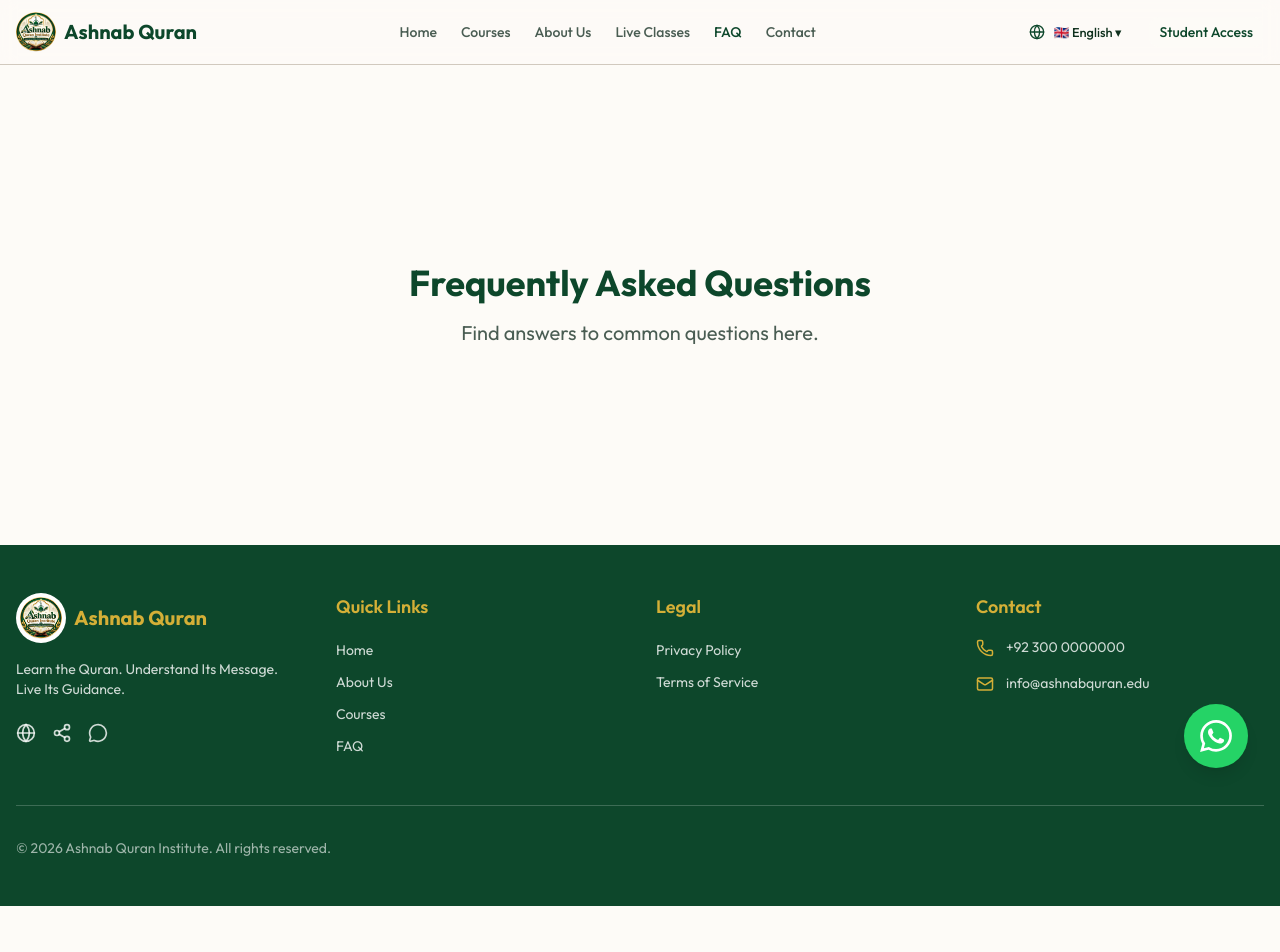
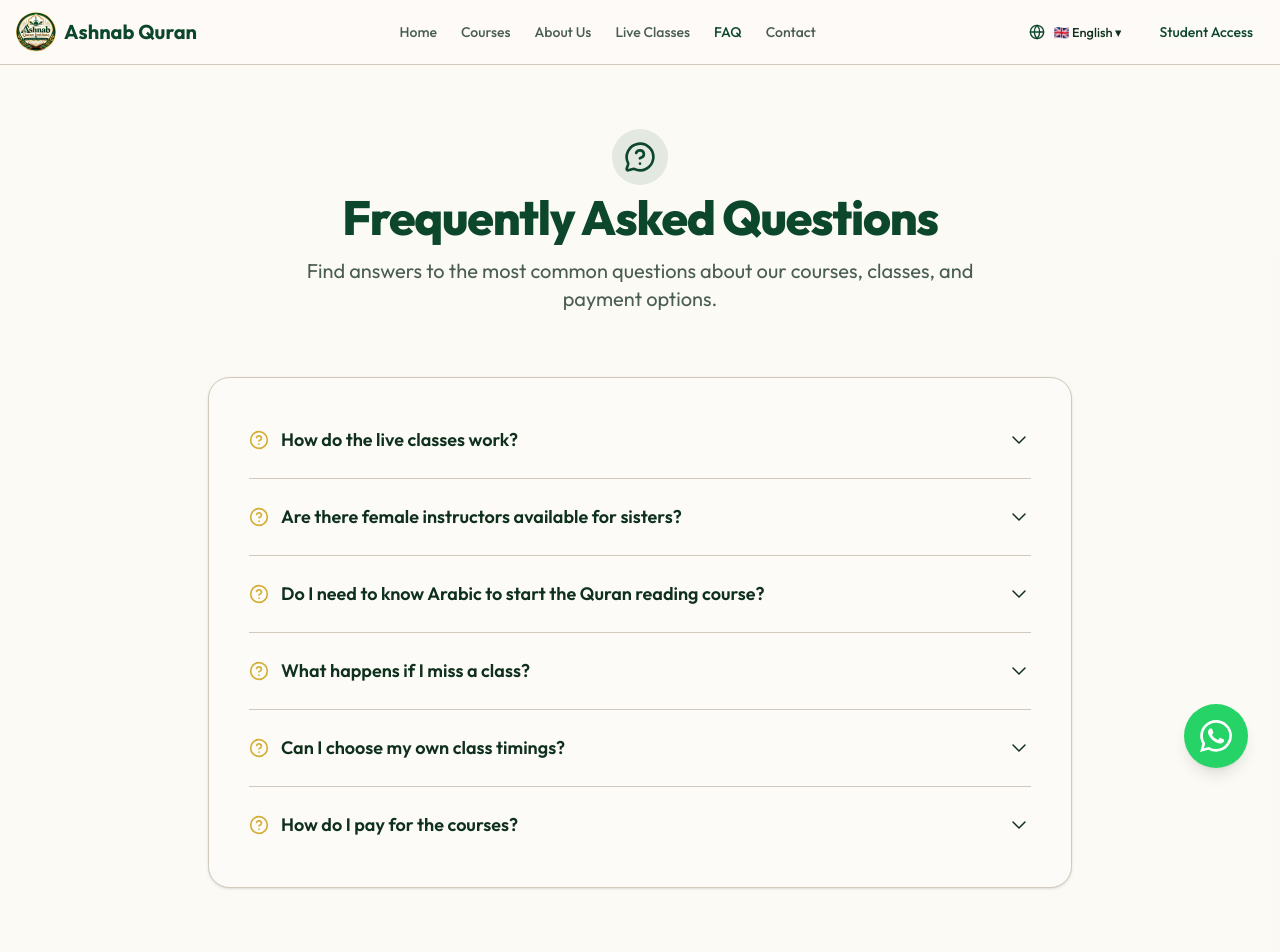
Before and after one commit to Humnaa-Nadeem/Ashnab, a Next.js app: page /en/faq in a window 1280 px wide. Shown: the top 952 px of the page. Before the commit the page ends 906 px from the top, so only its background shows below. Built offline with nearby package versions, Linux system fonts and the light colour scheme.

Commit message:
build faq page

```diff
--- a/src/app/[locale]/faq/page.tsx
+++ b/src/app/[locale]/faq/page.tsx
@@ -1,8 +1,81 @@
-export default function FAQPage() {
+import { getTranslations } from 'next-intl/server';
+import { HelpCircle, MessageCircleQuestion } from 'lucide-react';
+import { Link } from '@/i18n/routing';
+import { buttonVariants } from '@/components/ui/button';
+
+export default async function FAQPage() {
+  const t = await getTranslations('FAQ');
+
+  // Using English defaults directly here for the Q&A, ideally they would come from translation files
+  const faqs = [
+    {
+      question: "How do the live classes work?",
+      answer: "Our classes are conducted 1-on-1 via Zoom or Google Meet. You'll connect with your instructor at your scheduled time, share screens if necessary, and get personalized guidance on your recitation and memorization."
+    },
+    {
+      question: "Are there female instructors available for sisters?",
+      answer: "Yes! We have qualified female scholars dedicated specifically to teaching sisters and young children to ensure a comfortable and secure learning environment."
+    },
+    {
+      question: "Do I need to know Arabic to start the Quran reading course?",
+      answer: "Not at all. Our Noorani Qaida course is designed for absolute beginners. We start from the very basics of the Arabic alphabet and gradually build up to reading complete words and sentences."
+    },
+    {
+      question: "What happens if I miss a class?",
+      answer: "We offer flexible rescheduling. If you inform us at least 24 hours in advance, we can reschedule your class to another convenient time without any penalty."
+    },
+    {
+      question: "Can I choose my own class timings?",
+      answer: "Absolutely. Our platform allows you to pick class slots that fit your personal schedule, regardless of your time zone. We offer 24/7 availability with instructors from around the world."
+    },
+    {
+      question: "How do I pay for the courses?",
+      answer: "We accept all major credit/debit cards through our secure payment gateway (Stripe/PayPal). You can choose to pay monthly or opt for a discounted quarterly/annual plan."
+    }
+  ];
+
   return (
-    <div className="container mx-auto px-4 py-20 text-center min-h-[60vh] flex flex-col justify-center">
-      <h1 className="text-4xl font-bold text-primary mb-4">Frequently Asked Questions</h1>
-      <p className="text-xl text-muted-foreground">Find answers to common questions here.</p>
-    </div>
+    <main className="flex-1 bg-muted/10 min-h-screen py-16">
+      <div className="container mx-auto px-4 max-w-4xl">
+        <div className="text-center mb-16 space-y-4">
+          <div className="inline-flex items-center justify-center p-3 bg-primary/10 rounded-full mb-2">
+            <MessageCircleQuestion className="w-8 h-8 text-primary" />
+          </div>
+          <h1 className="text-4xl md:text-5xl font-extrabold text-primary tracking-tight">
+            Frequently Asked Questions
+          </h1>
+          <p className="text-xl text-muted-foreground max-w-2xl mx-auto">
+            Find answers to the most common questions about our courses, classes, and payment options.
+          </p>
+        </div>
+
+        <div className="space-y-4 bg-background p-6 md:p-10 rounded-2xl shadow-sm border">
+          {faqs.map((faq, idx) => (
+            <details key={idx} className="group border-b last:border-b-0 pb-4 last:pb-0">
+              <summary className="flex items-center justify-between font-semibold text-lg cursor-pointer list-none py-2 text-foreground hover:text-primary transition-colors">
+                <span className="flex items-center gap-3">
+                  <HelpCircle className="w-5 h-5 text-secondary flex-shrink-0" />
+                  {faq.question}
+                </span>
+                <span className="transition group-open:rotate-180">
+                  <svg fill="none" height="24" shapeRendering="geometricPrecision" stroke="currentColor" strokeLinecap="round" strokeLinejoin="round" strokeWidth="1.5" viewBox="0 0 24 24" width="24"><path d="M6 9l6 6 6-6"></path></svg>
+                </span>
+              </summary>
+              <p className="text-muted-foreground mt-3 pl-8 leading-relaxed">
+                {faq.answer}
+              </p>
+            </details>
+          ))}
+        </div>
+
+        <div className="mt-16 text-center bg-primary/5 rounded-2xl p-8 border border-primary/10">
+          <h3 className="text-2xl font-bold mb-3 text-primary">Still have questions?</h3>
+          <p className="text-muted-foreground mb-6">Can't find the answer you're looking for? Please chat to our friendly team.</p>
+          <Link href="/contact" className={buttonVariants({ size: 'lg', className: 'rounded-full px-8 shadow-md' })}>
+            Contact Support
+          </Link>
+        </div>
+      </div>
+    </main>
   );
 }
```
